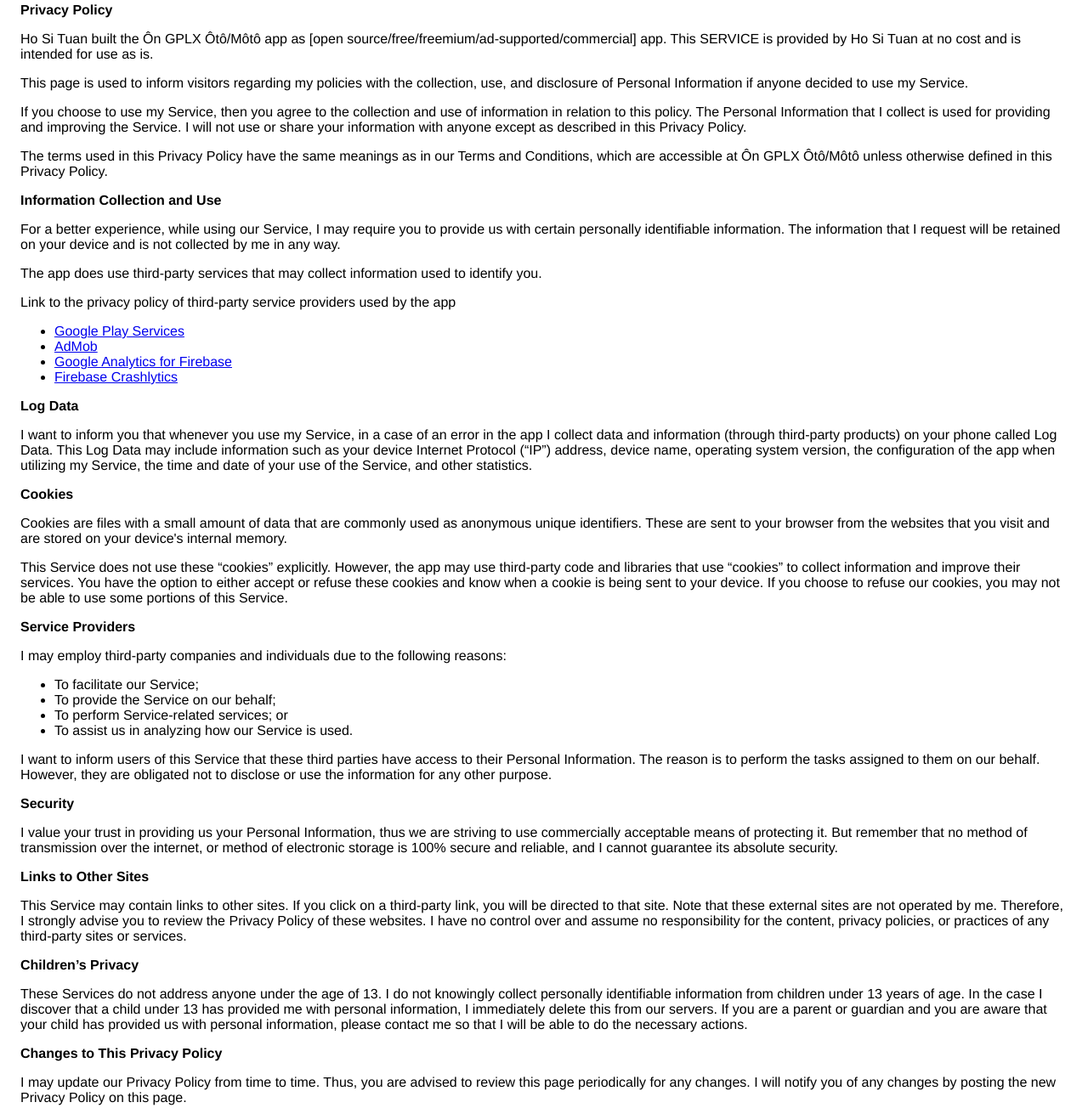
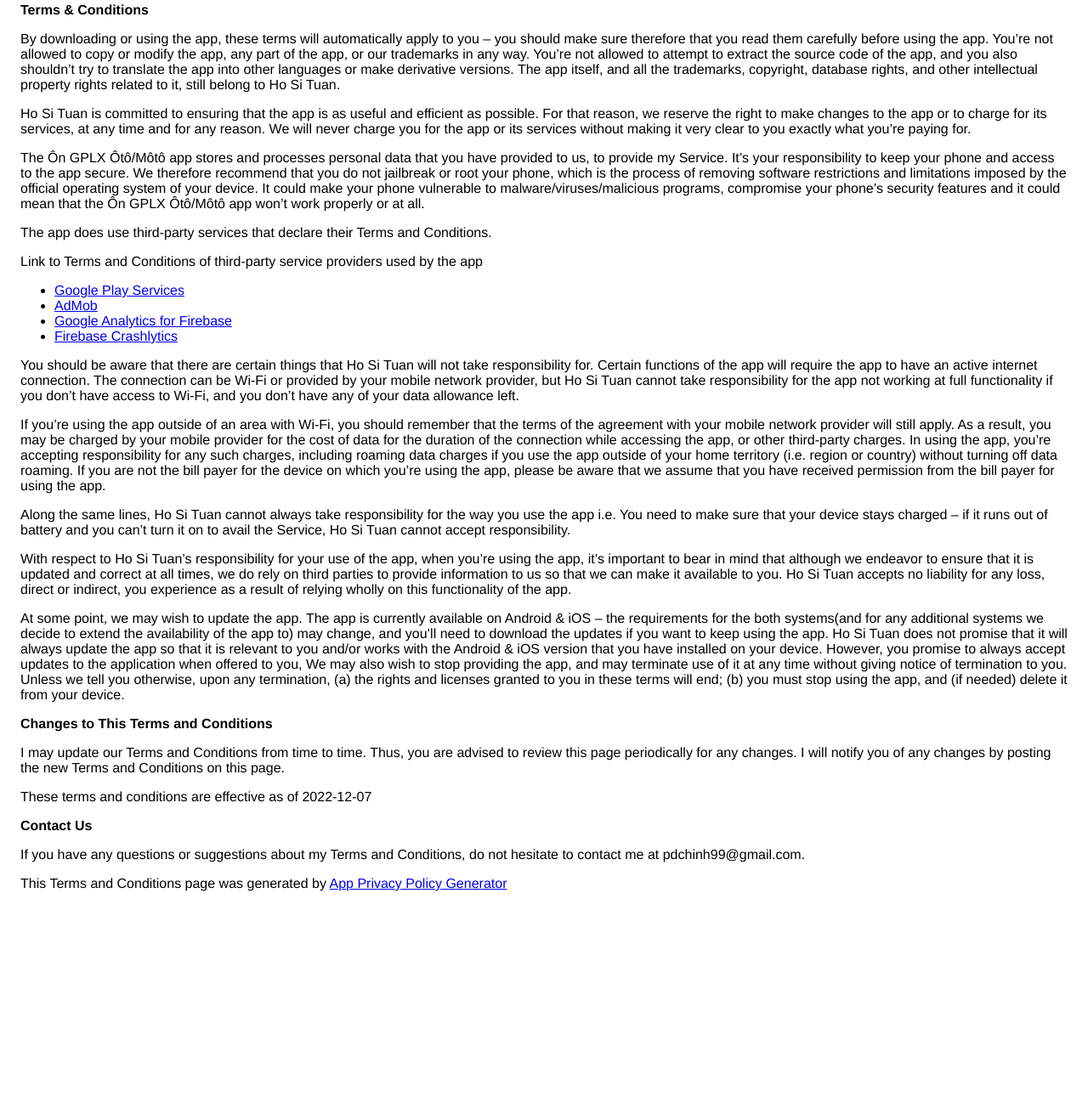
Before and after one commit to hosituan/term-website, a plain HTML site: page gplx/term/index.html in a window 1280 px wide. Shown: the part 21-1325 px from the top of the page at 85% size. After the commit the page ends 1110 px from the top, so only its background shows below. Drawn offline with Linux system fonts and the light colour scheme.

Commit message:
Update index.html

```diff
--- a/gplx/term/index.html
+++ b/gplx/term/index.html
@@ -3,107 +3,111 @@
     <head>
       <meta charset='utf-8'>
       <meta name='viewport' content='width=device-width'>
-      <title>Privacy Policy</title>
+      <title>Terms &amp; Conditions</title>
       <style> body { font-family: 'Helvetica Neue', Helvetica, Arial, sans-serif; padding:1em; } </style>
     </head>
     <body>
-    <strong>Privacy Policy</strong> <p>
-                  Ho Si Tuan built the Ôn GPLX Ôtô/Môtô app as
-                  [open source/free/freemium/ad-supported/commercial] app. This SERVICE is provided by
-                  Ho Si Tuan at no cost and is intended for use as
-                  is.
+    <strong>Terms &amp; Conditions</strong> <p>
+                  By downloading or using the app, these terms will
+                  automatically apply to you – you should make sure therefore
+                  that you read them carefully before using the app. You’re not
+                  allowed to copy or modify the app, any part of the app, or
+                  our trademarks in any way. You’re not allowed to attempt to
+                  extract the source code of the app, and you also shouldn’t try
+                  to translate the app into other languages or make derivative
+                  versions. The app itself, and all the trademarks, copyright,
+                  database rights, and other intellectual property rights related
+                  to it, still belong to Ho Si Tuan.
                 </p> <p>
-                  This page is used to inform visitors regarding my
-                  policies with the collection, use, and disclosure of Personal
-                  Information if anyone decided to use my Service.
+                  Ho Si Tuan is committed to ensuring that the app is
+                  as useful and efficient as possible. For that reason, we
+                  reserve the right to make changes to the app or to charge for
+                  its services, at any time and for any reason. We will never
+                  charge you for the app or its services without making it very
+                  clear to you exactly what you’re paying for.
                 </p> <p>
-                  If you choose to use my Service, then you agree to
-                  the collection and use of information in relation to this
-                  policy. The Personal Information that I collect is
-                  used for providing and improving the Service. I will not use or share your information with
-                  anyone except as described in this Privacy Policy.
+                  The Ôn GPLX Ôtô/Môtô app stores and processes personal data that
+                  you have provided to us, to provide my
+                  Service. It’s your responsibility to keep your phone and
+                  access to the app secure. We therefore recommend that you do
+                  not jailbreak or root your phone, which is the process of
+                  removing software restrictions and limitations imposed by the
+                  official operating system of your device. It could make your
+                  phone vulnerable to malware/viruses/malicious programs,
+                  compromise your phone’s security features and it could mean
+                  that the Ôn GPLX Ôtô/Môtô app won’t work properly or at all.
+                </p> <div><p>
+                    The app does use third-party services that declare their
+                    Terms and Conditions.
+                  </p> <p>
+                    Link to Terms and Conditions of third-party service
+                    providers used by the app
+                  </p> <ul><li><a href="https://policies.google.com/terms" target="_blank" rel="noopener noreferrer">Google Play Services</a></li><li><a href="https://developers.google.com/admob/terms" target="_blank" rel="noopener noreferrer">AdMob</a></li><li><a href="https://firebase.google.com/terms/analytics" target="_blank" rel="noopener noreferrer">Google Analytics for Firebase</a></li><li><a href="https://firebase.google.com/terms/crashlytics" target="_blank" rel="noopener noreferrer">Firebase Crashlytics</a></li><!----><!----><!----><!----><!----><!----><!----><!----><!----><!----><!----><!----><!----><!----><!----><!----><!----><!----><!----><!----><!----><!----><!----><!----></ul></div> <p>
+                  You should be aware that there are certain things that
+                  Ho Si Tuan will not take responsibility for. Certain
+                  functions of the app will require the app to have an active
+                  internet connection. The connection can be Wi-Fi or provided
+                  by your mobile network provider, but Ho Si Tuan
+                  cannot take responsibility for the app not working at full
+                  functionality if you don’t have access to Wi-Fi, and you don’t
+                  have any of your data allowance left.
+                </p> <p></p> <p>
+                  If you’re using the app outside of an area with Wi-Fi, you
+                  should remember that the terms of the agreement with your
+                  mobile network provider will still apply. As a result, you may
+                  be charged by your mobile provider for the cost of data for
+                  the duration of the connection while accessing the app, or
+                  other third-party charges. In using the app, you’re accepting
+                  responsibility for any such charges, including roaming data
+                  charges if you use the app outside of your home territory
+                  (i.e. region or country) without turning off data roaming. If
+                  you are not the bill payer for the device on which you’re
+                  using the app, please be aware that we assume that you have
+                  received permission from the bill payer for using the app.
                 </p> <p>
-                  The terms used in this Privacy Policy have the same meanings
-                  as in our Terms and Conditions, which are accessible at
-                  Ôn GPLX Ôtô/Môtô unless otherwise defined in this Privacy Policy.
-                </p> <p><strong>Information Collection and Use</strong></p> <p>
-                  For a better experience, while using our Service, I
-                  may require you to provide us with certain personally
-                  identifiable information. The information that
-                  I request will be retained on your device and is not collected by me in any way.
-                </p> <div><p>
-                    The app does use third-party services that may collect
-                    information used to identify you.
-                  </p> <p>
-                    Link to the privacy policy of third-party service providers used
-                    by the app
-                  </p> <ul><li><a href="https://www.google.com/policies/privacy/" target="_blank" rel="noopener noreferrer">Google Play Services</a></li><li><a href="https://support.google.com/admob/answer/6128543?hl=en" target="_blank" rel="noopener noreferrer">AdMob</a></li><li><a href="https://firebase.google.com/policies/analytics" target="_blank" rel="noopener noreferrer">Google Analytics for Firebase</a></li><li><a href="https://firebase.google.com/support/privacy/" target="_blank" rel="noopener noreferrer">Firebase Crashlytics</a></li><!----><!----><!----><!----><!----><!----><!----><!----><!----><!----><!----><!----><!----><!----><!----><!----><!----><!----><!----><!----><!----><!----><!----><!----></ul></div> <p><strong>Log Data</strong></p> <p>
-                  I want to inform you that whenever you
-                  use my Service, in a case of an error in the app
-                  I collect data and information (through third-party
-                  products) on your phone called Log Data. This Log Data may
-                  include information such as your device Internet Protocol
-                  (“IP”) address, device name, operating system version, the
-                  configuration of the app when utilizing my Service,
-                  the time and date of your use of the Service, and other
-                  statistics.
-                </p> <p><strong>Cookies</strong></p> <p>
-                  Cookies are files with a small amount of data that are
-                  commonly used as anonymous unique identifiers. These are sent
-                  to your browser from the websites that you visit and are
-                  stored on your device's internal memory.
+                  Along the same lines, Ho Si Tuan cannot always take
+                  responsibility for the way you use the app i.e. You need to
+                  make sure that your device stays charged – if it runs out of
+                  battery and you can’t turn it on to avail the Service,
+                  Ho Si Tuan cannot accept responsibility.
                 </p> <p>
-                  This Service does not use these “cookies” explicitly. However,
-                  the app may use third-party code and libraries that use
-                  “cookies” to collect information and improve their services.
-                  You have the option to either accept or refuse these cookies
-                  and know when a cookie is being sent to your device. If you
-                  choose to refuse our cookies, you may not be able to use some
-                  portions of this Service.
-                </p> <p><strong>Service Providers</strong></p> <p>
-                  I may employ third-party companies and
-                  individuals due to the following reasons:
-                </p> <ul><li>To facilitate our Service;</li> <li>To provide the Service on our behalf;</li> <li>To perform Service-related services; or</li> <li>To assist us in analyzing how our Service is used.</li></ul> <p>
-                  I want to inform users of this Service
-                  that these third parties have access to their Personal
-                  Information. The reason is to perform the tasks assigned to
-                  them on our behalf. However, they are obligated not to
-                  disclose or use the information for any other purpose.
-                </p> <p><strong>Security</strong></p> <p>
-                  I value your trust in providing us your
-                  Personal Information, thus we are striving to use commercially
-                  acceptable means of protecting it. But remember that no method
-                  of transmission over the internet, or method of electronic
-                  storage is 100% secure and reliable, and I cannot
-                  guarantee its absolute security.
-                </p> <p><strong>Links to Other Sites</strong></p> <p>
-                  This Service may contain links to other sites. If you click on
-                  a third-party link, you will be directed to that site. Note
-                  that these external sites are not operated by me.
-                  Therefore, I strongly advise you to review the
-                  Privacy Policy of these websites. I have
-                  no control over and assume no responsibility for the content,
-                  privacy policies, or practices of any third-party sites or
-                  services.
-                </p> <p><strong>Children’s Privacy</strong></p> <div><p>
-                    These Services do not address anyone under the age of 13.
-                    I do not knowingly collect personally
-                    identifiable information from children under 13 years of age. In the case
-                    I discover that a child under 13 has provided
-                    me with personal information, I immediately
-                    delete this from our servers. If you are a parent or guardian
-                    and you are aware that your child has provided us with
-                    personal information, please contact me so that
-                    I will be able to do the necessary actions.
-                  </p></div> <!----> <p><strong>Changes to This Privacy Policy</strong></p> <p>
-                  I may update our Privacy Policy from
-                  time to time. Thus, you are advised to review this page
+                  With respect to Ho Si Tuan’s responsibility for your
+                  use of the app, when you’re using the app, it’s important to
+                  bear in mind that although we endeavor to ensure that it is
+                  updated and correct at all times, we do rely on third parties
+                  to provide information to us so that we can make it available
+                  to you. Ho Si Tuan accepts no liability for any
+                  loss, direct or indirect, you experience as a result of
+                  relying wholly on this functionality of the app.
+                </p> <p>
+                  At some point, we may wish to update the app. The app is
+                  currently available on Android &amp; iOS – the requirements for the
+                  both systems(and for any additional systems we
+                  decide to extend the availability of the app to) may change,
+                  and you’ll need to download the updates if you want to keep
+                  using the app. Ho Si Tuan does not promise that it
+                  will always update the app so that it is relevant to you
+                  and/or works with the Android &amp; iOS version that you have
+                  installed on your device. However, you promise to always
+                  accept updates to the application when offered to you, We may
+                  also wish to stop providing the app, and may terminate use of
+                  it at any time without giving notice of termination to you.
+                  Unless we tell you otherwise, upon any termination, (a) the
+                  rights and licenses granted to you in these terms will end;
+                  (b) you must stop using the app, and (if needed) delete it
+                  from your device.
+                </p> <p><strong>Changes to This Terms and Conditions</strong></p> <p>
+                  I may update our Terms and Conditions
+                  from time to time. Thus, you are advised to review this page
                   periodically for any changes. I will
-                  notify you of any changes by posting the new Privacy Policy on
-                  this page.
-                </p> <p>This policy is effective as of 2022-12-07</p> <p><strong>Contact Us</strong></p> <p>
+                  notify you of any changes by posting the new Terms and
+                  Conditions on this page.
+                </p> <p>
+                  These terms and conditions are effective as of 2022-12-07
+                </p> <p><strong>Contact Us</strong></p> <p>
                   If you have any questions or suggestions about my
-                  Privacy Policy, do not hesitate to contact me at pdchinh99@gmail.com.
-                </p> <p>This privacy policy page was created at <a href="https://privacypolicytemplate.net" target="_blank" rel="noopener noreferrer">privacypolicytemplate.net </a>and modified/generated by <a href="https://app-privacy-policy-generator.nisrulz.com/" target="_blank" rel="noopener noreferrer">App Privacy Policy Generator</a></p>
+                  Terms and Conditions, do not hesitate to contact me
+                  at pdchinh99@gmail.com.
+                </p> <p>This Terms and Conditions page was generated by <a href="https://app-privacy-policy-generator.nisrulz.com/" target="_blank" rel="noopener noreferrer">App Privacy Policy Generator</a></p>
     </body>
     </html>
```
